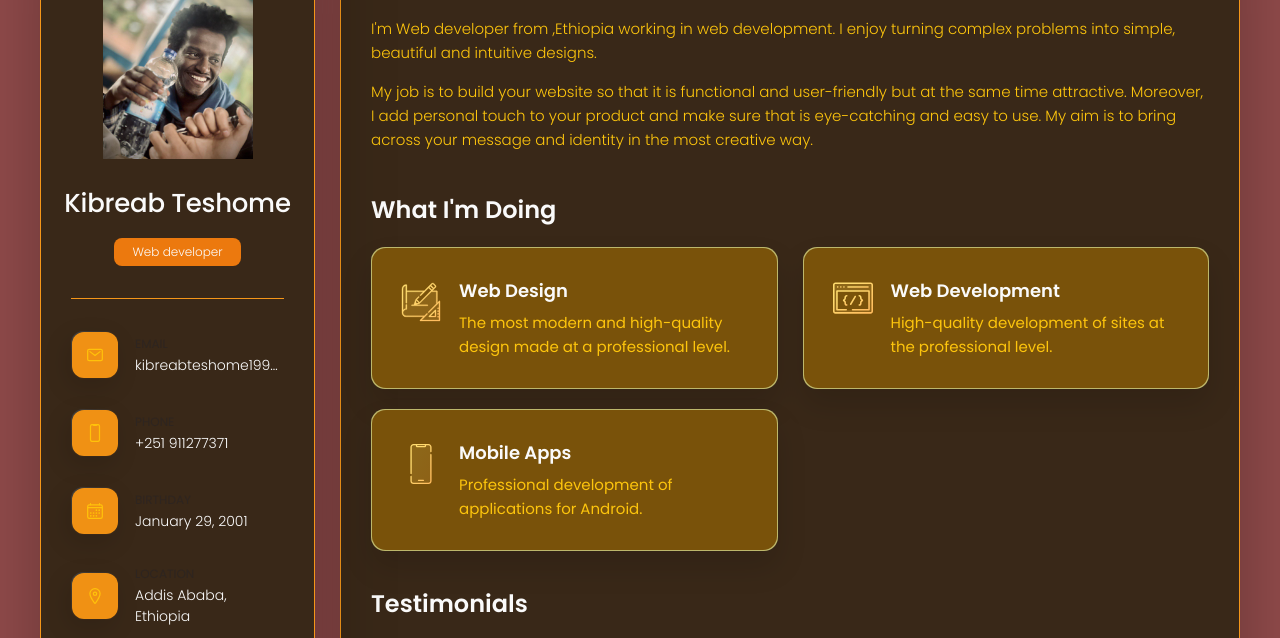
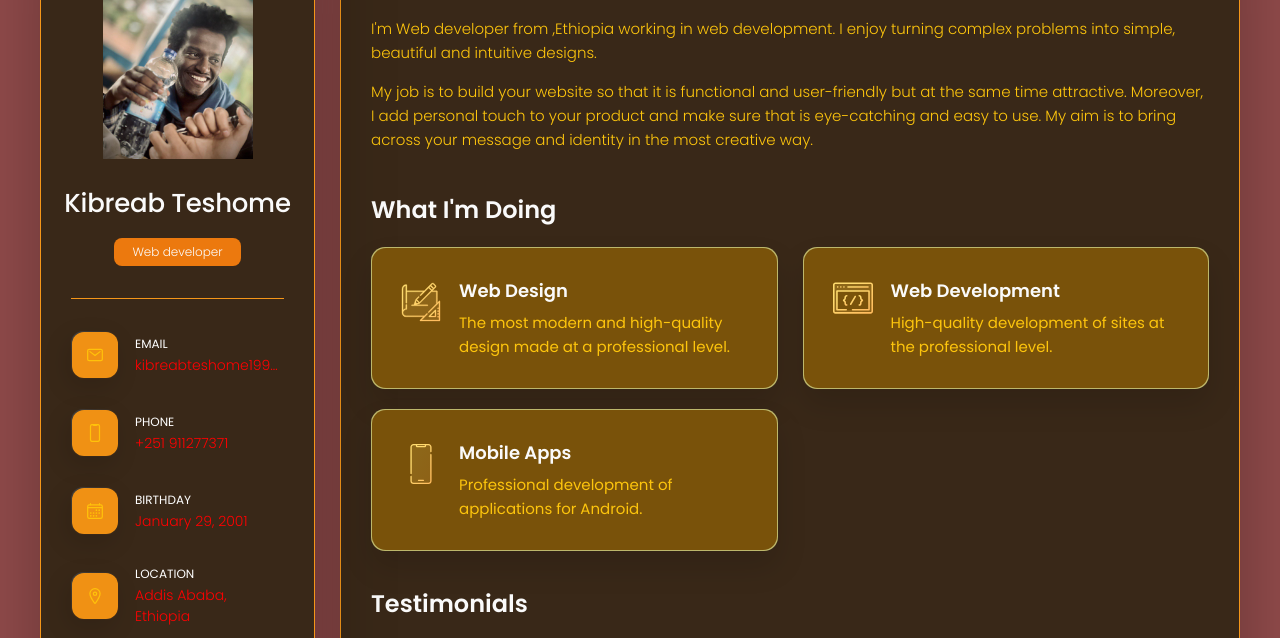
Before and after one commit to Kibreab-kb-kb/portfolio, a plain HTML site: page index.html in a window 1280 px wide. Shown: the part 162-800 px from the top of the page. Drawn offline with nearby package versions, Linux system fonts and the light colour scheme.

Commit message:
Update style.css

```diff
--- a/assets/css/style.css
+++ b/assets/css/style.css
@@ -295,7 +295,7 @@ main {
 
 }
 
-.sidebar.active { max-height: 405px; }
+.sidebar.active { max-height: 415px; }
 
 .sidebar-info {
   position: relative;
@@ -390,14 +390,14 @@ main {
 }
 
 .contact-title {
-  color: var(--light-gray-70);
+  color:white;
   font-size: var(--fs-8);
   text-transform: uppercase;
   margin-bottom: 2px;
 }
 
 .contact-info :is(.contact-link, time, address) {
-  color: var(--white-2);
+  color:red;
   font-size: var(--fs-7);
 }
 
```
